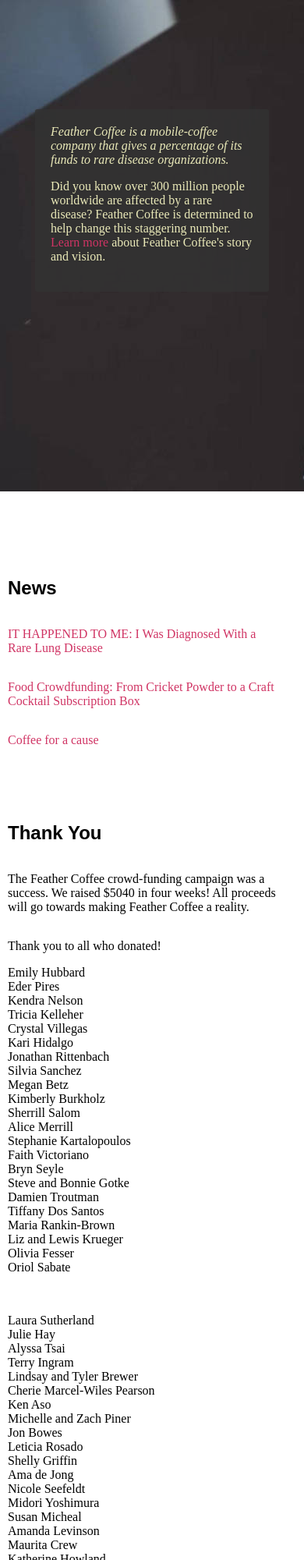
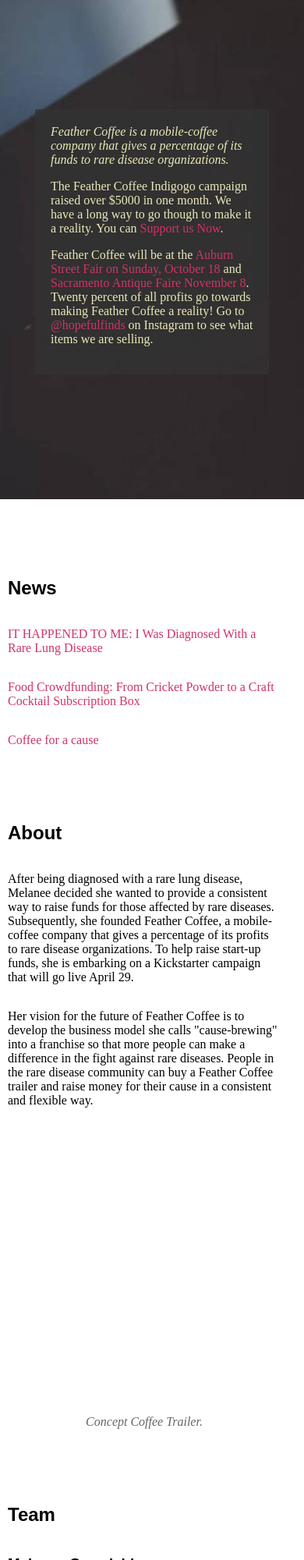
Before and after one commit to feathercoffee/feathercoffee.github.io, a website: page index.html in a window 390 px wide. Shown: the top 2000 px of the page at 78% size. Drawn offline with Linux system fonts and the light colour scheme.

Commit message:
#13 Changes

```diff
--- a/index.html
+++ b/index.html
@@ -10,11 +10,6 @@
 		<link rel="Stylesheet" href="style/main.css" />
 		<link href="bower_components/tooltipster/css/tooltipster.css" rel="stylesheet" />
 		<link href="bower_components/tooltipster/css/themes/tooltipster-punk.css" rel="stylesheet" />
-		<!--[if lt IE 9]>
-		<script>
-			document.createElement('video');
-		</script>
-		<![endif]-->
 	</head>
 	<body>
 		<div id="header" class="transitionable-opacity">
@@ -27,7 +22,6 @@
 				<div class="menu-wrapper">
 					<ul class="menu">
                                                 <li><a href="#news">News</a></li>
-						<li><a href="#thank-you">Thank You</a></li>
 						<li><a href="#about">About</a></li>
 						<li><a href="#team">Team</a></li>
 						<li><a href="#contact">Contact</a></li>
@@ -48,19 +42,17 @@
 			<div class="wrapper">
 				<i>Feather Coffee is a mobile-coffee company that gives a percentage of its funds to rare disease organizations.</i>
 				<div class="intro-long">
-					<p>Did you know over 300 million people worldwide are affected by a rare disease? Feather Coffee is determined to help change this staggering number. Please <a href="#about">learn more</a> about Feather Coffee's story and vision and follow us on social media.</p>
+                                  <p>The Feather Coffee Indigogo campaign raised over $5000 in one month. We have a long way to go though to make it a reality. You can <a href="http://www.gofundme.com/6x7f7wwgk" target="_blank">Support us Now</a>.</p>
+                                  <p>Feather Coffee will be at the <a href="http://www.eventcrazy.com/Auburn-CA/events/details/24174-Fall-Antiques-Street-Fair" target="_blank">Auburn Street Fair on Sunday, October 18</a> and <a href="http://www.sacantiquefaire.com/" target="_blank">Sacramento Antique Faire November 8</a>. Twenty percent of all profits go towards making Feather Coffee a reality! Go to <a href="https://instagram.com/hopefulfinds" target="_blank">@hopefulfinds</a> on Instagram to see what items we are selling.</p>
 				</div>
 				<div class="intro-short">
-					<p>Did you know over 300 million people worldwide are affected by a rare disease? Feather Coffee is determined to help change this staggering number. <a href="#about">Learn more</a> about Feather Coffee's story and vision.</p>
+                                  <p>The Feather Coffee Indigogo campaign raised over $5000 in one month. We have a long way to go though to make it a reality. You can <a href="http://www.gofundme.com/6x7f7wwgk" target="_blank">Support us Now</a>.</p>
+                                  <p>Feather Coffee will be at the <a href="http://www.eventcrazy.com/Auburn-CA/events/details/24174-Fall-Antiques-Street-Fair" target="_blank">Auburn Street Fair on Sunday, October 18</a> and <a href="http://www.sacantiquefaire.com/" target="_blank">Sacramento Antique Faire November 8</a>. Twenty percent of all profits go towards making Feather Coffee a reality! Go to <a href="https://instagram.com/hopefulfinds" target="_blank">@hopefulfinds</a> on Instagram to see what items we are selling.</p>
 				</div>
 			</div>
 		</div>
 		<div id="video-wrapper">
 			<div class="background"></div>
-			<video preload="none" loop class="transitionable-opacity">
-				<source src="videos/Website_B-Roll_V1.webm" type="video/webm">
-				<source src="videos/Website_B-Roll_V1.mp4" type="video/mp4">
-			</video>
 		</div>
                 <div class="row">
                   <div class="col-wrapper">
@@ -76,72 +68,6 @@
                                 </div>
                   </div>
                 </div>
-		<div class="row">
-			<div class="col-wrapper">
-				<a name="thank-you"><h2>Thank You</h2></a>
-				<div class="col-multi">
-                                  <p>The Feather Coffee crowd-funding campaign was a success. We raised $5040 in four weeks! All proceeds will go towards making Feather Coffee a reality.</p>
-				</div>
-                                <div class="col-multi">
-                                  <p>Thank you to all who donated!</p>
-                                  <ul class="list-thank-you">
-                                    <li>Emily Hubbard</li>
-<li>Eder Pires</li>
-<li>Kendra Nelson</li>
-<li>Tricia Kelleher</li>
-<li>Crystal Villegas</li>
-<li>Kari Hidalgo</li>
-<li>Jonathan Rittenbach</li>
-<li>Silvia Sanchez</li>
-<li>Megan Betz</li>
-<li>Kimberly Burkholz</li>
-<li>Sherrill Salom</li>
-<li>Alice Merrill</li>
-<li>Stephanie Kartalopoulos</li>
-<li>Faith Victoriano</li>
-<li>Bryn Seyle</li>
-<li>Steve and Bonnie Gotke</li>
-<li>Damien Troutman</li>
-<li>Tiffany Dos Santos</li>
-<li>Maria Rankin-Brown</li>
-<li>Liz and Lewis Krueger</li>
-<li>Olivia Fesser</li>
-<li>Oriol Sabate</li>
-                                  </ul>
-                                </div>
-                                <div class="col-multi">
-                                  <p>&nbsp;</p>
-                                  <ul class="list-thank-you">
-<li>Laura Sutherland</li>
-<li>Julie Hay</li>
-<li>Alyssa Tsai</li>
-<li>Terry Ingram</li>
-<li>Lindsay and Tyler Brewer</li>
-<li>Cherie Marcel-Wiles Pearson</li>
-<li>Ken Aso</li>
-<li>Michelle and Zach Piner</li>
-<li>Jon Bowes</li>
-<li>Leticia Rosado</li>
-<li>Shelly Griffin</li>
-<li>Ama de Jong</li>
-<li>Nicole Seefeldt</li>
-<li>Midori Yoshimura</li>
-<li>Susan Micheal</li>
-<li>Amanda Levinson</li>
-<li>Maurita Crew</li>
-<li>Katherine Howland</li>
-<li>Smajl Cengic</li>
-<li>Hank Tarbi</li>
-<li>VIcente Goetten</li>
-<li>Kim Bridgeman</li>
-<li>Heidi Miccio</li>
-<li>Aimee Brownworth</li>
-<li>Michelle Kon Rai</li>
-<li>Wendy Piner</li>
-                                  </ul>
-                                </div>
-			</div>
-		</div>
 		<div class="row">
 			<div class="col-wrapper">
 				<a name="about"><h2>About</h2></a>
--- a/style/main.css
+++ b/style/main.css
@@ -38,26 +38,11 @@
 	right: 0;
 	bottom: 0;
 	left: 0;
-}
-video {
-	right: 0;
-	bottom: 0;
-	min-width: 100%;
-	min-height: 100%;
-	width: auto;
-	height: auto;
-	z-index: -100;
-	background-size: cover;
-	opacity: 0;
-	display: block;
-}
-@media only screen and (max-width: 900px) {
-	video {
-		display: none;
-	}
-	#video-wrapper .background {
-		background: transparent url('/images/backdrop.jpg') no-repeat;
-	}
+	background: transparent url('/images/backdrop.jpg') no-repeat;
+        -webkit-background-size: cover;
+        -moz-background-size: cover;
+        -o-background-size: cover;
+        background-size: cover;
 }
 .invisible {
 	filter: alpha(opacity=0);
```
